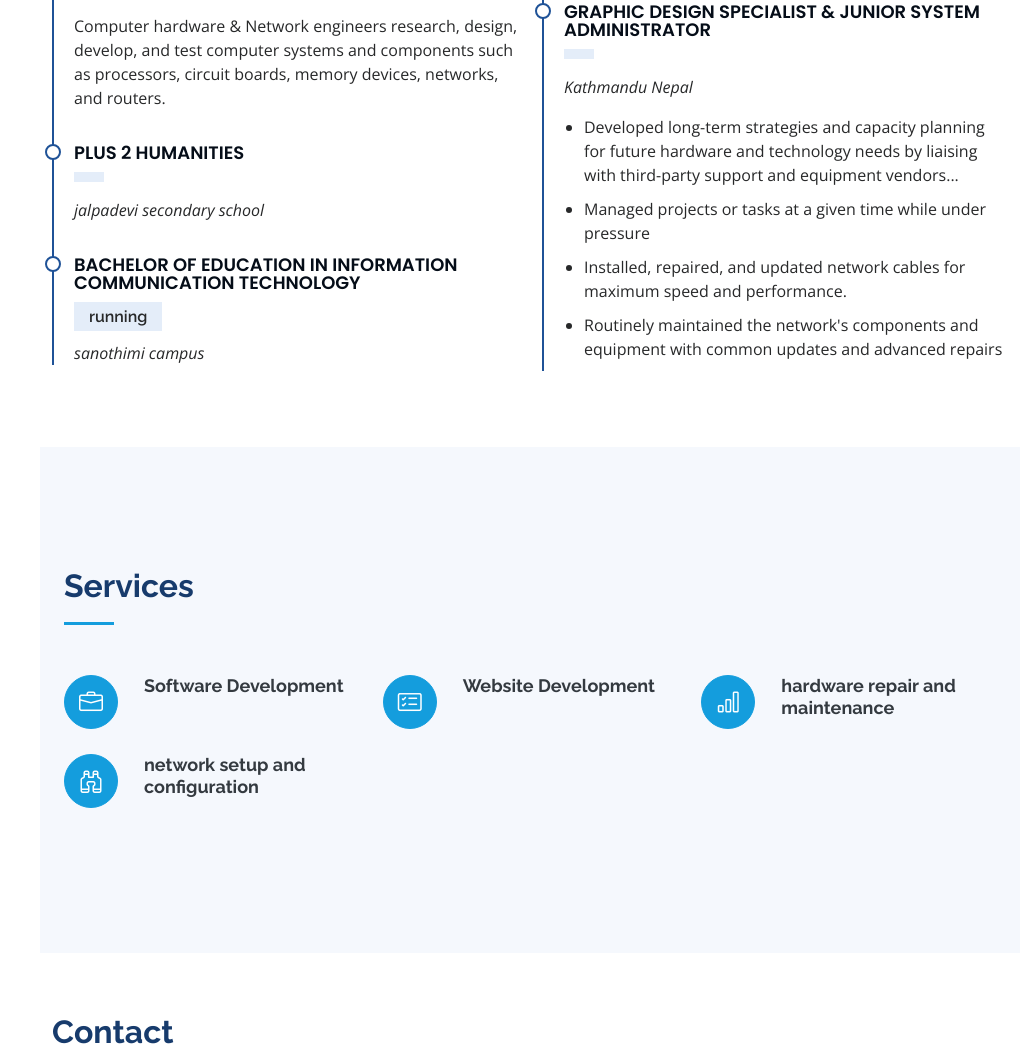
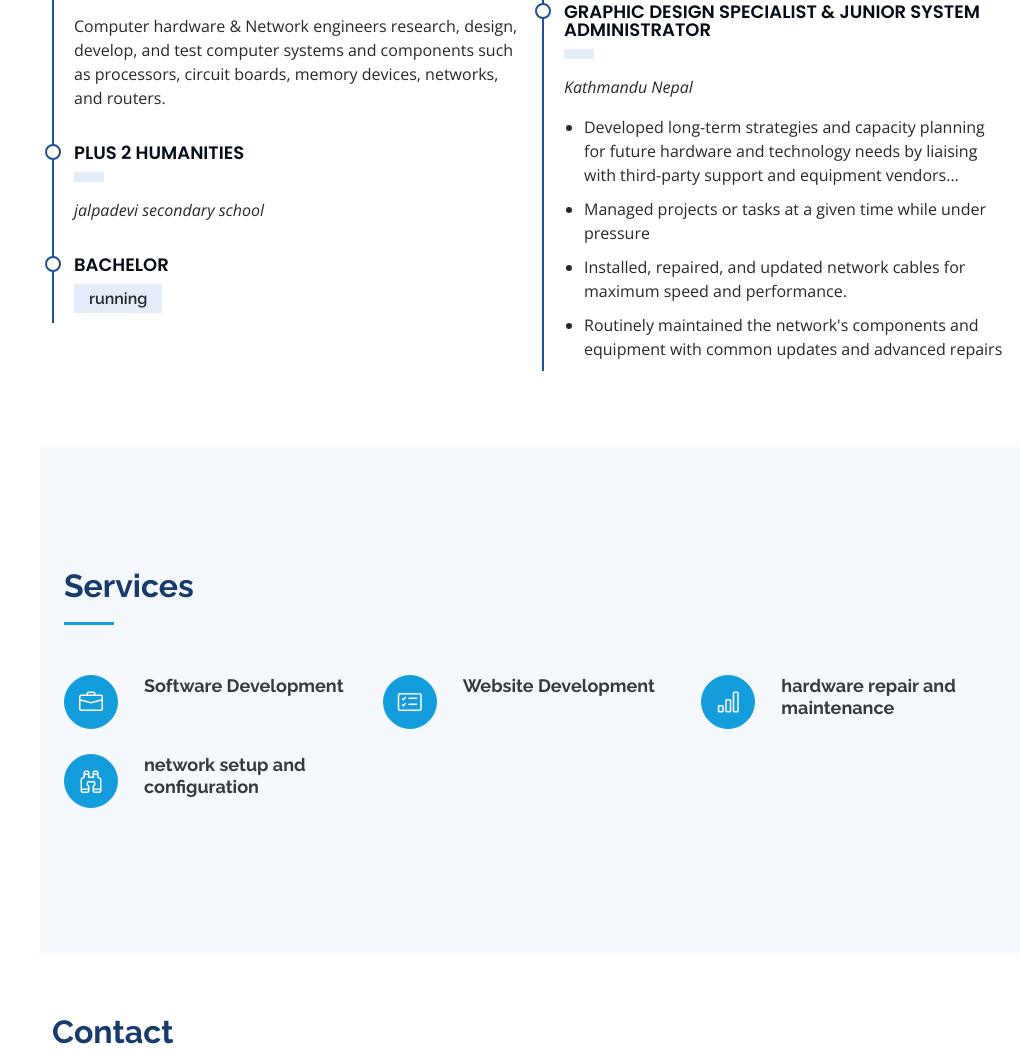
Before and after one commit to sabin9843/myweb, a plain HTML site: page index.html in a window 1280 px wide. Shown: the part 2827-3883 px from the top of the page, without its empty margins (260-1280 px from the left). Drawn offline with nearby package versions, Linux system fonts and the light colour scheme.

Commit message:
Update index.html

```diff
--- a/index.html
+++ b/index.html
@@ -251,9 +251,9 @@
               <p></p>
             </div>
             <div class="resume-item">
-              <h4>Bachelor of Education in Information Communication Technology</h4>
+              <h4>Bachelor </h4>
               <h5>running </h5>
-              <p><em>sanothimi campus</em></p>
+              <p><em></em></p>
               <p></p>
             </div>
           </div>
```
